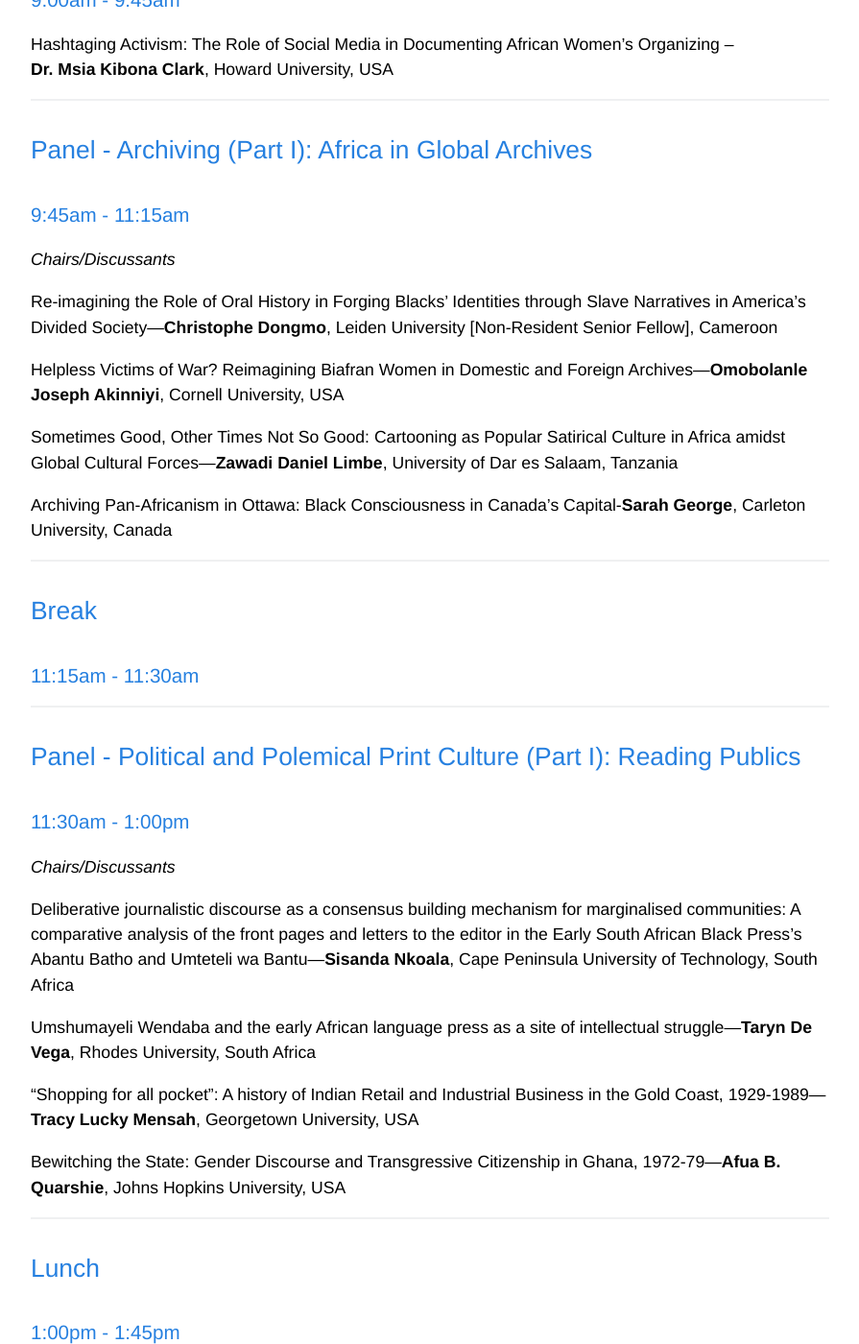
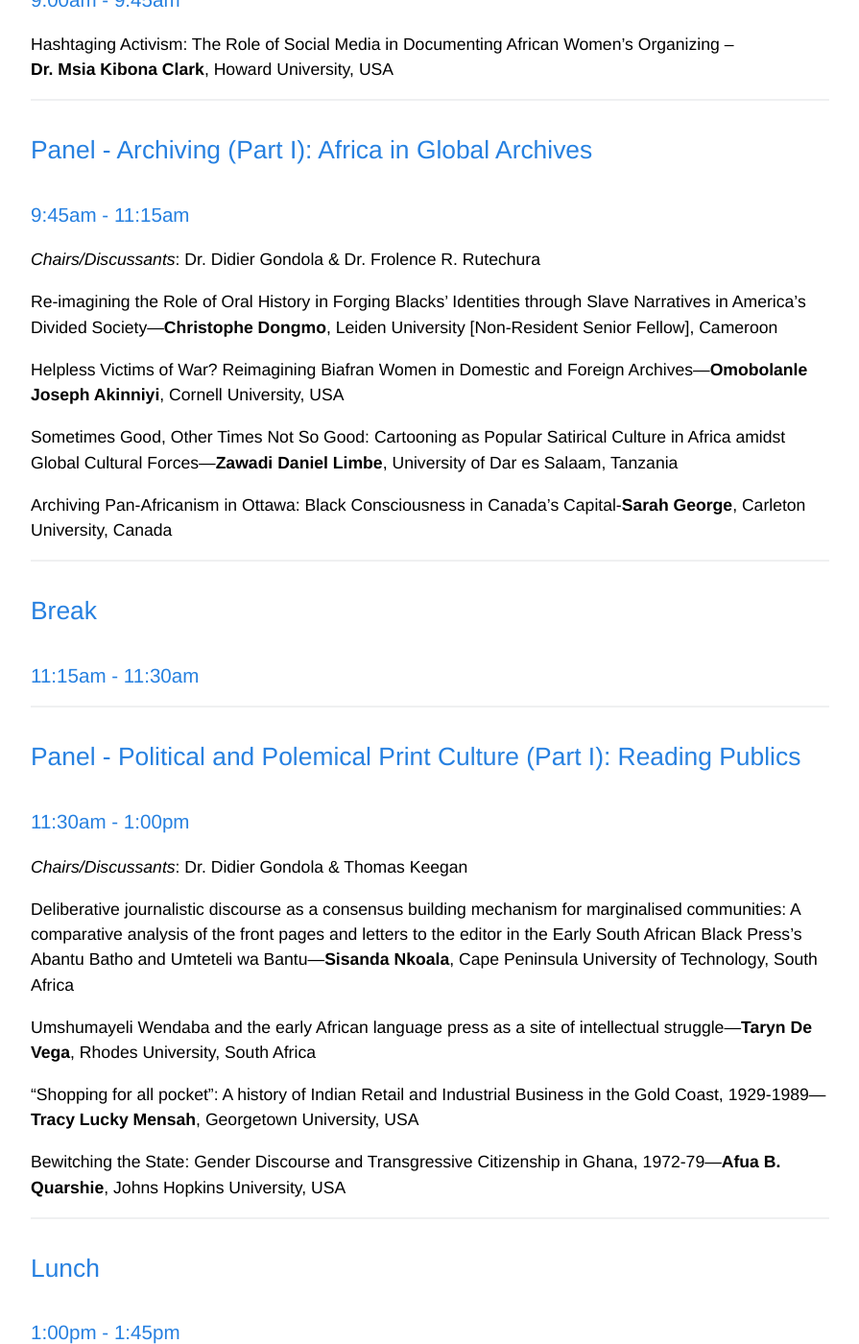
Before and after one commit to egpalazzolo/afprint, a Jekyll site: the page built from pages/program.md, in a window 1280 px wide and 1400 px high, scrolled down 1848 px. Shown: the whole window at 96% size, without its empty margins (192-1087 px from the left). Built offline with Jekyll 4.4.1, drawn with Linux system fonts in a browser that asks for light colours; some web fonts are replaced; some of the changed text lies outside the part shown.

Commit message:
program updates4/26 with discussants

```diff
--- a/pages/program.md
+++ b/pages/program.md
@@ -51,7 +51,7 @@
 ## Panel - Archiving (Part I): Africa in Global Archives
 ### 9:45am - 11:15am
 
-*Chairs/Discussants*
+*Chairs/Discussants*: Dr. Didier Gondola & Dr. Frolence R. Rutechura
 
 Re-imagining the Role of Oral History in Forging Blacks’ Identities through Slave Narratives in America’s Divided Society—**Christophe Dongmo**, Leiden University [Non-Resident Senior Fellow], Cameroon
 
@@ -71,7 +71,7 @@
 ## Panel - Political and Polemical Print Culture (Part I): Reading Publics
 ### 11:30am - 1:00pm
 
-*Chairs/Discussants*
+*Chairs/Discussants*: Dr. Didier Gondola & Thomas Keegan
 
 Deliberative journalistic discourse as a consensus building mechanism for marginalised communities: A comparative analysis of the front pages and letters to the editor in the Early South African Black Press’s Abantu Batho and Umteteli wa Bantu—**Sisanda Nkoala**, Cape
 Peninsula University of Technology, South Africa
@@ -93,7 +93,7 @@
 ## Panel - Documenting Queer Lifeworlds
 ### 1:45pm - 3:00pm
 
-*Chairs/Discussants*
+*Chairs/Discussants*: Dr. Jessica Marie Johnson and Alexander Peeples
 
 Where Rafiki meets “Jambula Tree”: Literary, Sonic and Visual Resonances of Queer Life in Kenya and Uganda—**Mary Ainomugisha**, New York University, USA
 
@@ -123,7 +123,7 @@
 ## Panel - Archiving (Part II): The Digital Turn and the Future of the Archive
 ### 9:00am - 10:30am
 
-*Chairs/Discussants*
+*Chairs/Discussants*: Dr. Chambi Chachange & Sarah George
 
 Reflection on the Haya language collected proverbs for digital archive-**Frolence Rubagumisa Rutechura**, University of Dar es Salaam, Tanzania
 
@@ -146,7 +146,7 @@
 ## Panel - Political and Polemical Print Culture (Part I): Print as Social Technology in the Late/Postcolony
 ### 10:45am - Noon
 
-*Chairs/Discussants*
+*Chairs/Discussants*: Dr. Elizabeth Thornberry & Dr. Chambi Chachange
 
 Decolonization and the History of African Libraries, 1960-1988-**Alexander Baert Young**, Johns Hopkins University, USA
 
@@ -168,7 +168,7 @@
 ## Panel - Media, Publishing Networks and Black Femininities
 ### 1:00pm - 2:30pm
 
-*Chairs/Discussants*
+*Chairs/Discussants*: Dr. Elizabeth Thornberry & Vincenza F. Mazzeo
 
 Translucent Black Femininities: Ukuphapha as a Mode of Being [Dolly Rathebe and Miriam Makeba]—**Thobile Ndimande**, South Africa
 
```
